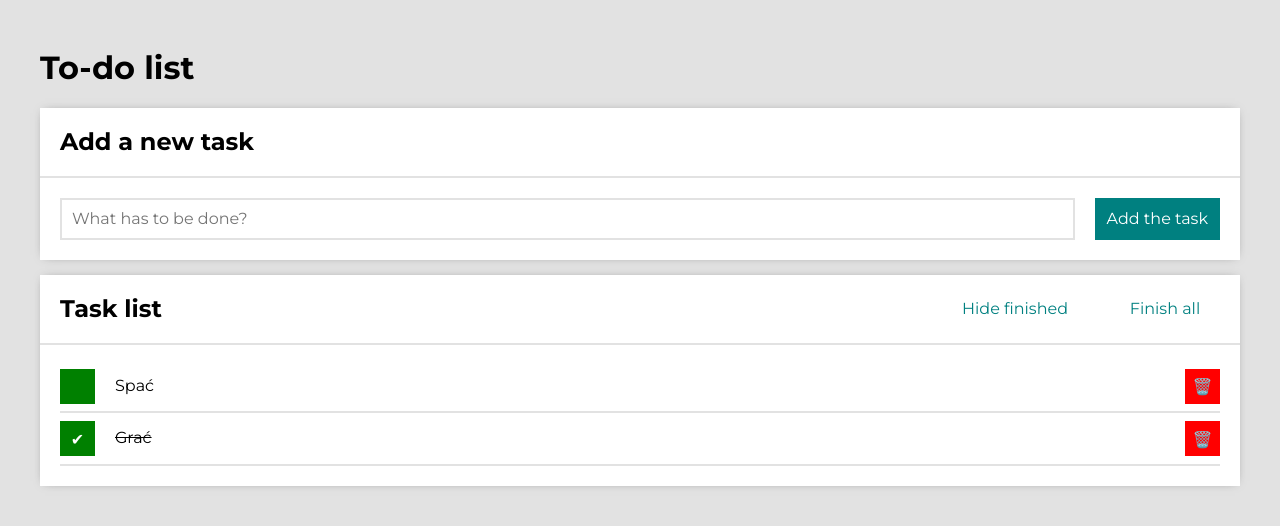
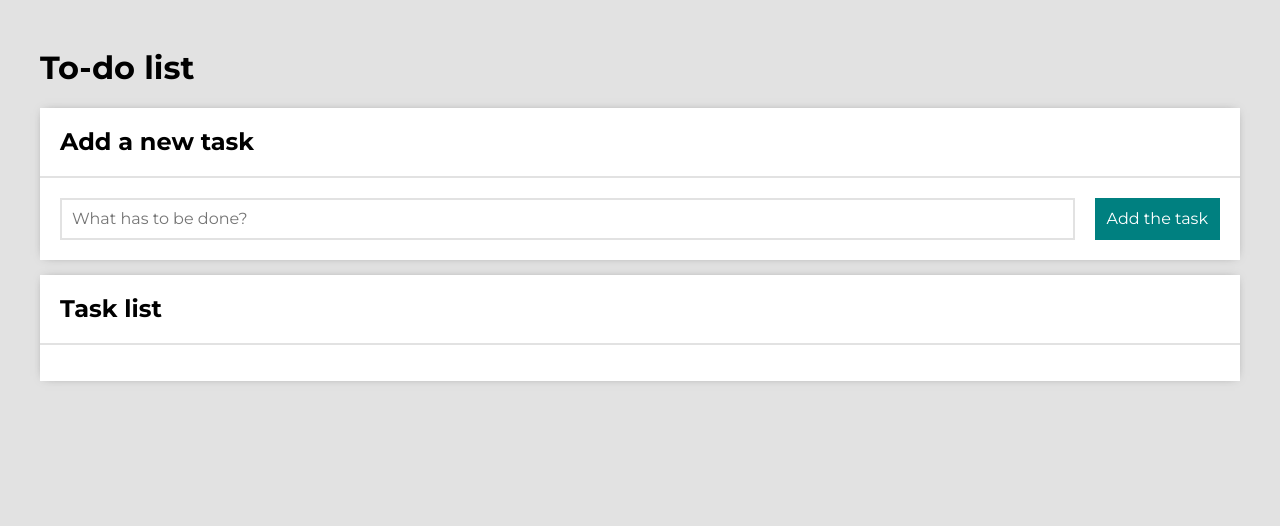
Before and after one commit to wojdaSoftware/to-do-list-react, a React (Create React App) app: page / in a window 1280 px wide. Shown: the top 526 px of the page. Built offline with nearby package versions, Linux system fonts and the light colour scheme.

Commit message:
deleted example tasks

```diff
--- a/src/App.js
+++ b/src/App.js
@@ -8,10 +8,7 @@ import Container from './Container';
 
 function App() {
   const [hideFinished, setHideFinished] = useState(false);
-  const [tasks, setTasks] = useState([
-    { id: 1, content: "Spać", done: false },
-    { id: 2, content: "Grać", done: true },
-  ]);
+  const [tasks, setTasks] = useState([]);
 
   const toggleHideFinished = () => {
     setHideFinished(hideFinished => !hideFinished);
```
